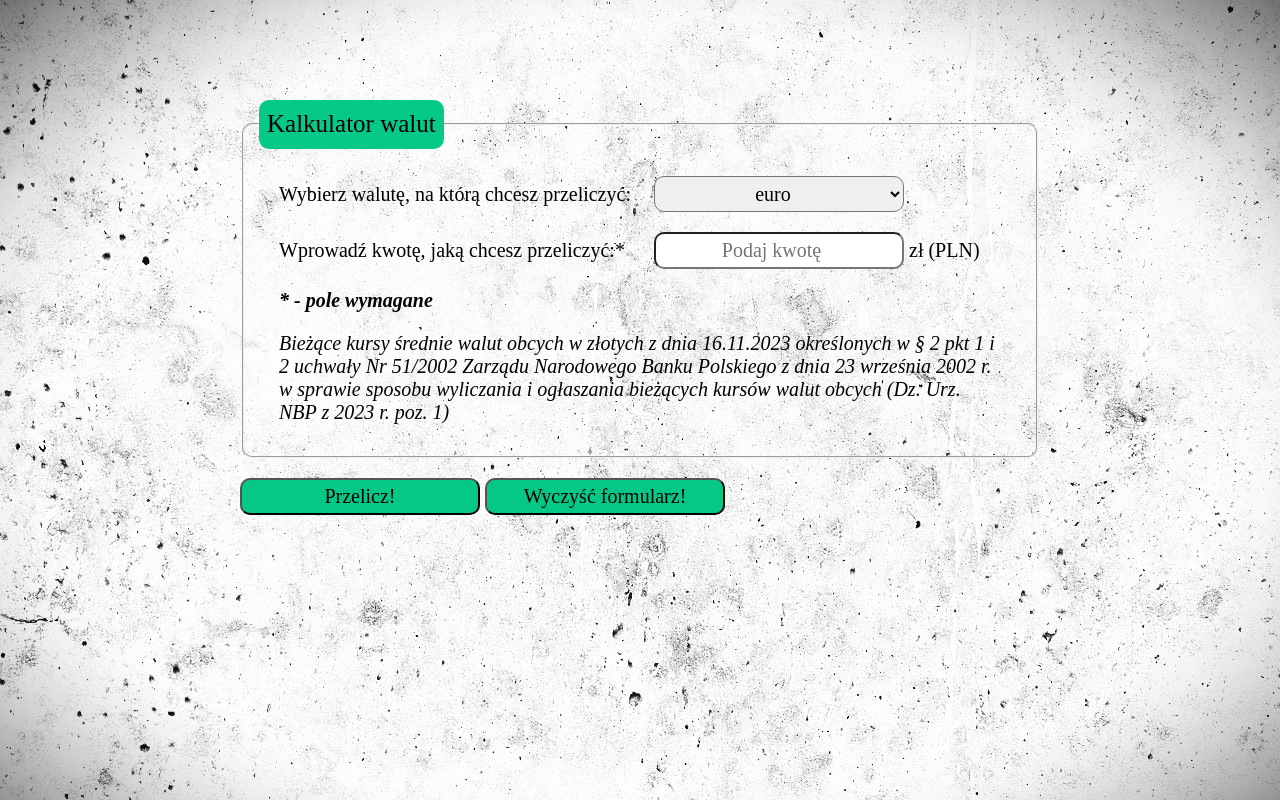
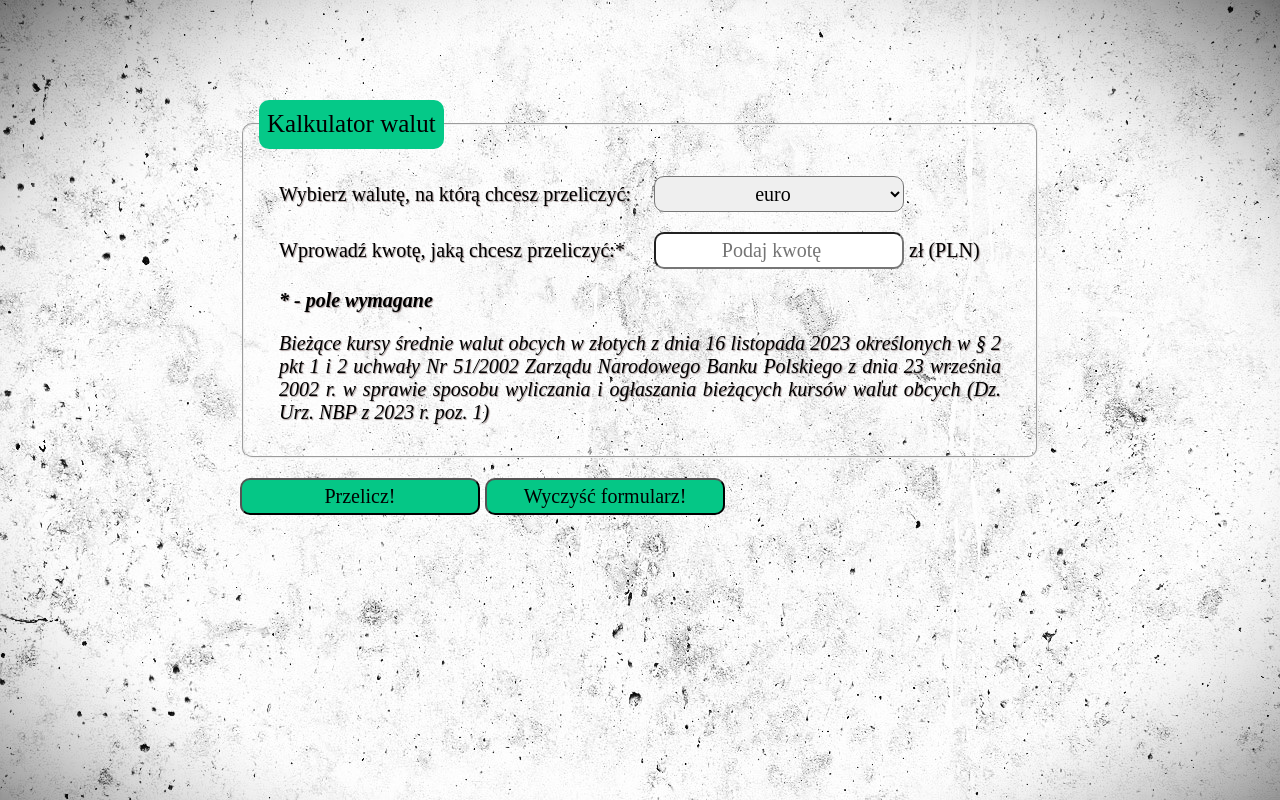
Before and after one commit to szymon-sowinski/Currency-converter, a plain HTML site: page index.html in a window 1280 px wide. Drawn offline with Linux system fonts and the light colour scheme.

Commit message:
[Update] Updated paragraph style

```diff
--- a/css/style.css
+++ b/css/style.css
@@ -38,7 +38,7 @@ html {
 }
 
 .form__element:hover {
-    background-color: #eee;
+    background-color: rgb(237, 237, 237)
 }
 
 .form__labelText {
@@ -48,6 +48,7 @@ html {
 
 .form__paragraph {
     margin: 20px;
+    text-shadow: 1px 1px 1px rgb(167, 153, 153);
 }
 
 .form__paragraph--required {
@@ -57,6 +58,7 @@ html {
 
 .form__paragraph--italic {
     font-style: italic;
+    text-align: justify;
 }
 
 .form__button {
--- a/index.html
+++ b/index.html
@@ -49,7 +49,7 @@
                 </label>
             </p>
             <p class="form__paragraph form__paragraph--required">* - pole wymagane</p>
-            <p class="form__paragraph form__paragraph--italic">Bieżące kursy średnie walut obcych w złotych z dnia 16.11.2023 określonych w § 2 pkt 1 i 2 uchwały Nr 51/2002 Zarządu Narodowego Banku Polskiego z dnia 23 września 2002 r. w sprawie sposobu wyliczania i ogłaszania bieżących kursów walut obcych (Dz. Urz. NBP z 2023 r. poz. 1)</p>
+            <p class="form__paragraph form__paragraph--italic">Bieżące kursy średnie walut obcych w złotych z dnia 16 listopada 2023 określonych w § 2 pkt 1 i 2 uchwały Nr 51/2002 Zarządu Narodowego Banku Polskiego z dnia 23 września 2002 r. w sprawie sposobu wyliczania i ogłaszania bieżących kursów walut obcych (Dz. Urz. NBP z 2023 r. poz. 1)</p>
             <p class="form__paragraph form__paragraph--results">
                 <span class="js-result"></span>
             </p>
```
